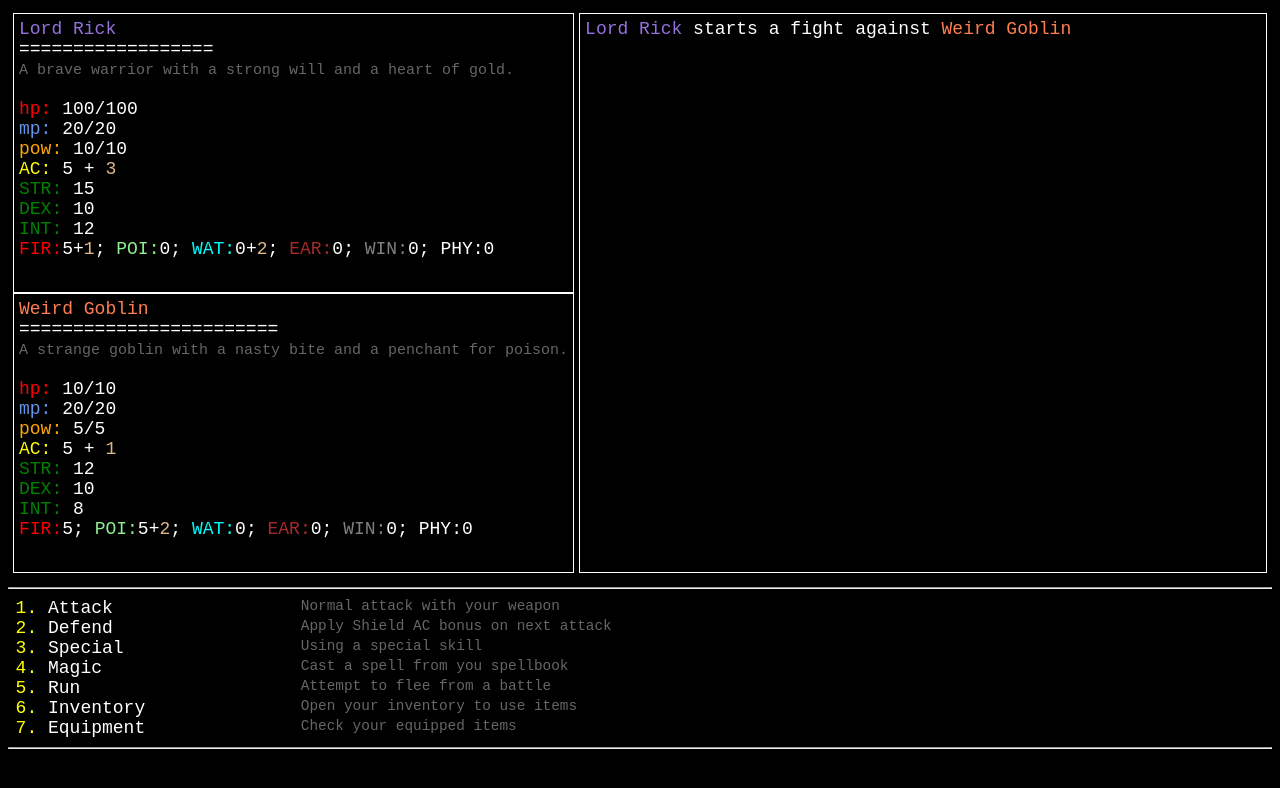
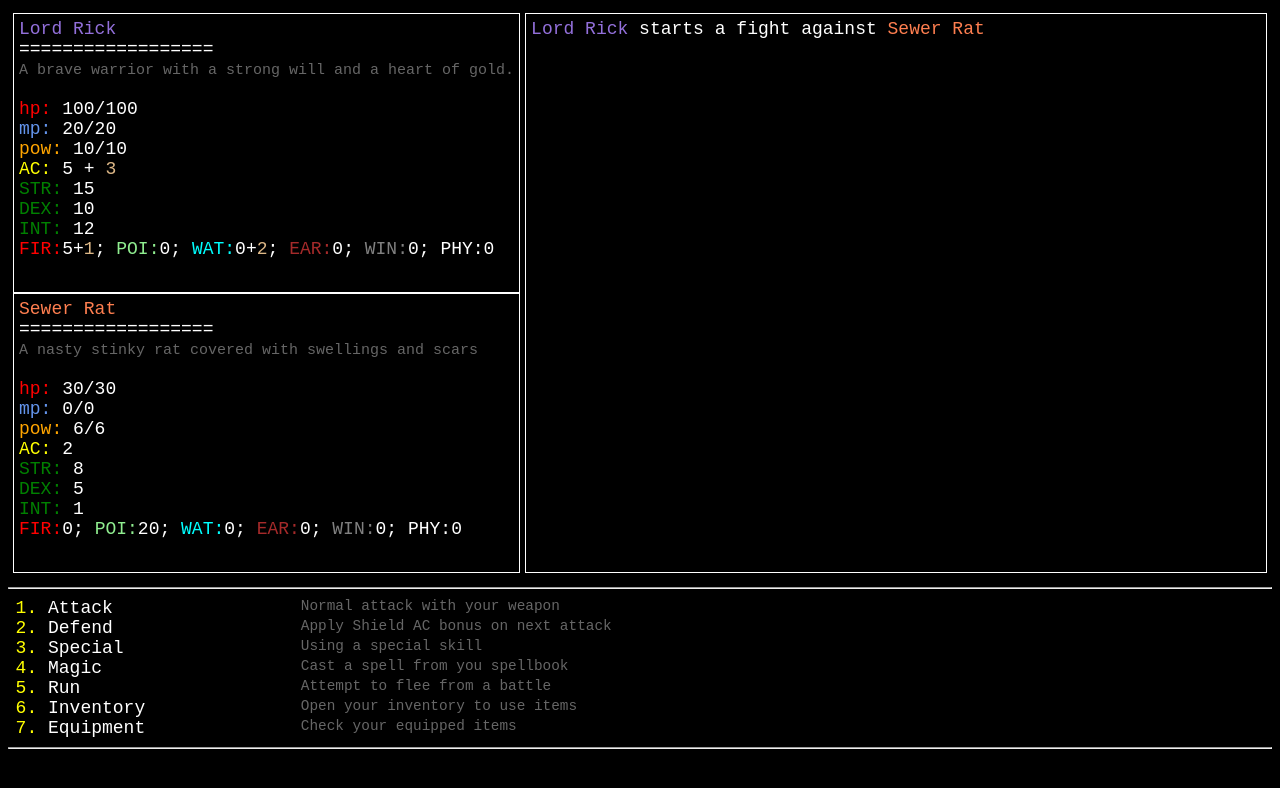
Before and after one commit to b4dr1ck/HtmlSandbox, a Vue app in the folder fight/: page / in a window 1280 px wide. Shown: the top 788 px of the page. Built offline with nearby package versions, Linux system fonts and the light colour scheme.

Commit message:
CHANGE: fight: rat.js erstellt (neuer Gegner) inkl. kleine Bug-Fixes

```diff
--- a/fight/src/App.vue
+++ b/fight/src/App.vue
@@ -1,7 +1,7 @@
 <script>
 import { player } from "./player.js";
 import { goblin1 } from "./goblin1.js";
-import { goblin2 } from "./goblin2.js";
+import {sewerRat} from "./rat.js";
 
 export default {
   name: "App",
@@ -37,9 +37,9 @@ export default {
         item: "yellow",
       },
       player: player,
-      enemy: goblin1,
+      enemy: sewerRat,
       queueIndex: 1,
-      enemyQueue: [goblin1, goblin2],
+      enemyQueue: [sewerRat,JSON.parse(JSON.stringify(sewerRat)),goblin1],
     };
   },
   methods: {
@@ -155,7 +155,9 @@ export default {
     },
     checkDeath(actor) {
       if (this[actor].stats.hp.current <= 0) {
+        this.log.push("");
         this.log.push(`[${actor}]${this[actor].name}[/${actor}] has died!`);
+        this.log.push("#".repeat(50))
         this[actor].stats.hp.current = 0; // ensure hp does not go below 0
         return true;
       }
@@ -257,11 +259,13 @@ export default {
         if (!isStunnedE) {
           while (retry) {
             randomCmd = this.getRandomInt(0, 4);
+
             switch (randomCmd) {
               case 0:
                 // Using a Special
                 const maxSpecial = this.enemy.specials.length;
                 const special = this.enemy.specials[this.getRandomInt(0, maxSpecial - 1)];
+                if (!special) continue;
                 if (special.cost > this.enemy.stats.pow.current) {
                   continue;
                 }
@@ -272,6 +276,7 @@ export default {
                 // Using a Spell
                 const maxSpells = this.enemy.spellbook.length;
                 const spell = this.enemy.spellbook[this.getRandomInt(0, maxSpells - 1)];
+                if (!spell) continue;
                 if (spell.cost > this.enemy.stats.mp.current) {
                   continue;
                 }
@@ -281,11 +286,13 @@ export default {
               case 2:
                 // Normal Attack
                 this.attack("enemy", "player", "STR");
+
                 retry = false;
                 break;
               case 3:
                 // Defense
                 const shield = this.enemy.equipped.find((item) => item.type === "shield" && item.equipped);
+                if (!this.shield) continue;
                 if (this.enemy.stats.AC.bon === shield.AC + this.enemy.stats.AC.bon) {
                   continue; // skip if already defending
                 }
--- a/fight/src/equipment.js
+++ b/fight/src/equipment.js
@@ -70,4 +70,13 @@ export const equipment = {
     resist: { POI: 2 },
     AC: 1,
   },
+  ratclaw: {
+    equipped:true,
+    name:"Rat Claw",
+    command:"ratclaw",
+    type:"weapon",
+    description:"A dangerous and sharp claw",
+    damage:[1,4],
+    extra:[]
+  }
 };
--- a/fight/src/goblin1.js
+++ b/fight/src/goblin1.js
@@ -25,7 +25,7 @@ export const goblin1 = {
       PHY: { base: 0, current: 0, bon: 0 },
     },
   },
-  specials: [specials.goblinbite],
+  specials: [specials.bite],
   spellbook: [spells.fart, spells.fireball],
   items: [items.healingpotion, items.healingpotion, items.bomb],
   equipped: [equipment.goblindagger, equipment.goblindshield, equipment.toxicgoblinhelmet],
--- a/fight/src/goblin2.js
+++ /dev/null
@@ -1,32 +0,0 @@
-import { equipment } from "./equipment.js";
-import { items } from "./items.js";
-import { specials } from "./specials.js";
-import { spells } from "./spells.js";
-
-export const goblin2 = {
-  name: "Fat Goblin",
-  description: "A strange fat goblin with a nasty bite and a penchant for poison.",
-  identified: true,
-  conditions: [],
-  stats: {
-    hp: { base: 20, current: 20, bon: 0 },
-    mp: { base: 20, current: 20, bon: 0 },
-    pow: { base: 5, current: 5, bon: 0 },
-    AC: { base: 6, current: 6, bon: 0 },
-    STR: { base: 15, current: 15, bon: 0 },
-    DEX: { base: 10, current: 10, bon: 0 },
-    INT: { base: 8, current: 8, bon: 0 },
-    resist: {
-      FIR: { base: 5, current: 5, bon: 0 },
-      POI: { base: 5, current: 5, bon: 0 },
-      WAT: { base: 0, current: 0, bon: 0 },
-      EAR: { base: 0, current: 0, bon: 0 },
-      WIN: { base: 0, current: 0, bon: 0 },
-      PHY: { base: 0, current: 0, bon: 0 },
-    },
-  },
-  specials: [specials.goblinbite],
-  spellbook: [spells.fart, spells.fireball],
-  items: [items.healingpotion, items.healingpotion, items.bomb],
-  equipped: [equipment.goblindagger, equipment.goblindshield, equipment.toxicgoblinhelmet],
-};
--- /dev/null
+++ b/fight/src/rat.js
@@ -0,0 +1,32 @@
+import { equipment } from "./equipment.js";
+import { items } from "./items.js";
+import { specials } from "./specials.js";
+import { spells } from "./spells.js";
+
+export const sewerRat = {
+  name: "Sewer Rat",
+  description: "A nasty stinky rat covered with swellings and scars",
+  identified: true,
+  conditions: [],
+  stats: {
+    hp: { base: 30, current: 30, bon: 0 },
+    mp: { base: 0, current: 0, bon: 0 },
+    pow: { base: 6, current: 6, bon: 0 },
+    AC: { base: 2, current: 2, bon: 0 },
+    STR: { base: 8, current: 8, bon: 0 },
+    DEX: { base: 5, current: 5, bon: 0 },
+    INT: { base: 1, current: 1, bon: 0 },
+    resist: {
+      FIR: { base: 0, current: 0, bon: 0 },
+      POI: { base: 20, current: 20, bon: 0 },
+      WAT: { base: 0, current: 0, bon: 0 },
+      EAR: { base: 0, current: 0, bon: 0 },
+      WIN: { base: 0, current: 0, bon: 0 },
+      PHY: { base: 0, current: 0, bon: 0 },
+    },
+  },
+  specials: [specials.bite],
+  spellbook: [],
+  items: [],
+  equipped: [equipment.ratclaw],
+};
--- a/fight/src/specials.js
+++ b/fight/src/specials.js
@@ -16,13 +16,13 @@ export const specials = {
     effects: [{ name: "stunned", duration: 1, stunned: true, damage: [{ type: "PHY" }] }],
     description: "A strong stamp on the ground that stunns your enemy",
   },
-  goblinbite: {
-    name: "Goblin Bite",
-    command: "goblinbite",
+  bite: {
+    name: "Bite",
+    command: "bite",
     targetEnemy: true,
-    cost: 3,
-    extra: [{ type: "PHY", value: 10 }],
-    description: "A nasty goblin bite that makes you sick.",
-    effects: [{ name: "poisoned", duration: 2, stunned: false, damage: [{ type: "POI", value: 5 }] }],
+    cost: 2,
+    extra: [{ type: "PHY", value: 5 }],
+    description: "A nasty bite that makes you sick.",
+    effects: [{ name: "poisoned", duration: 5, stunned: false, damage: [{ type: "POI", value: 1 }] }],
   },
 };
```
